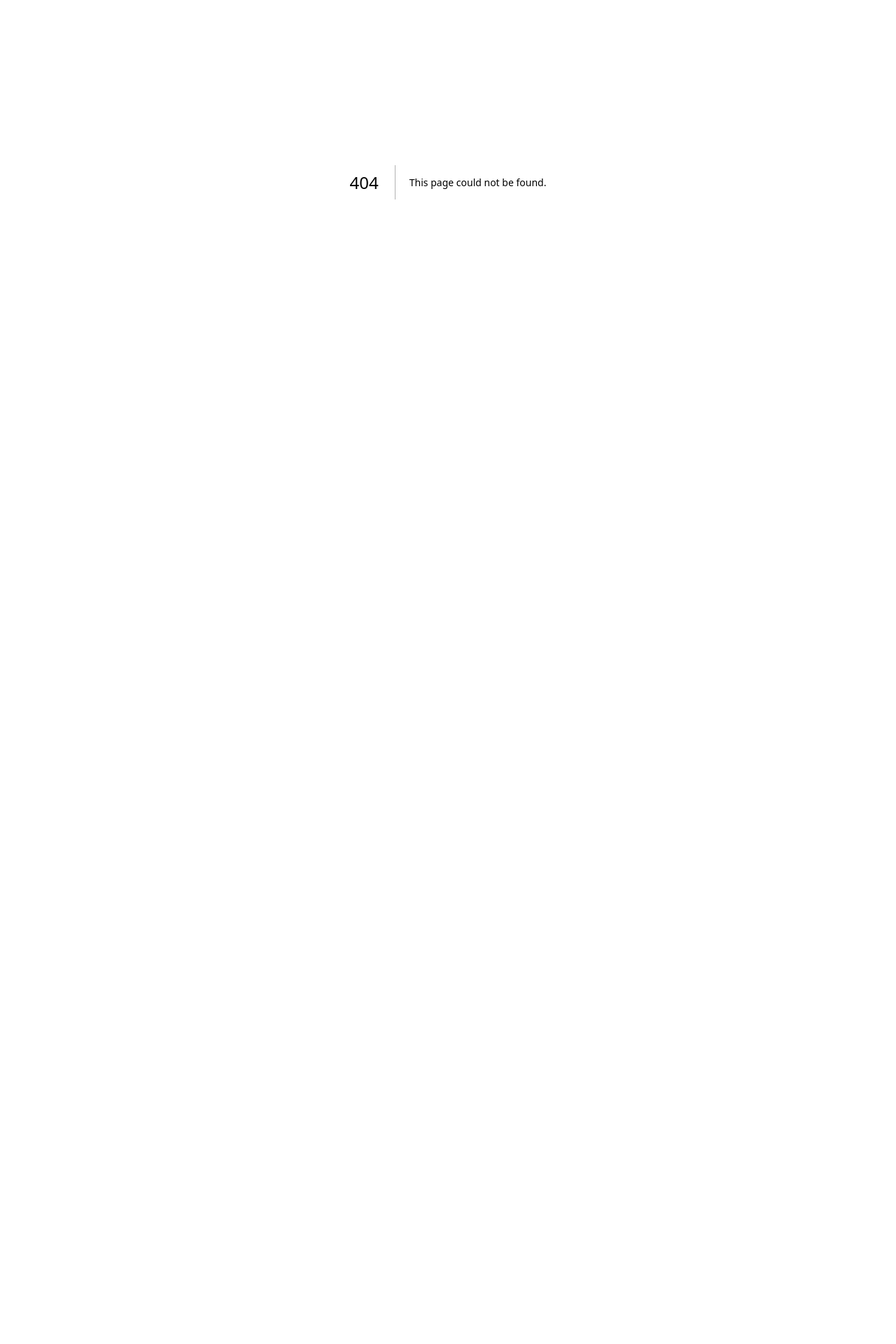
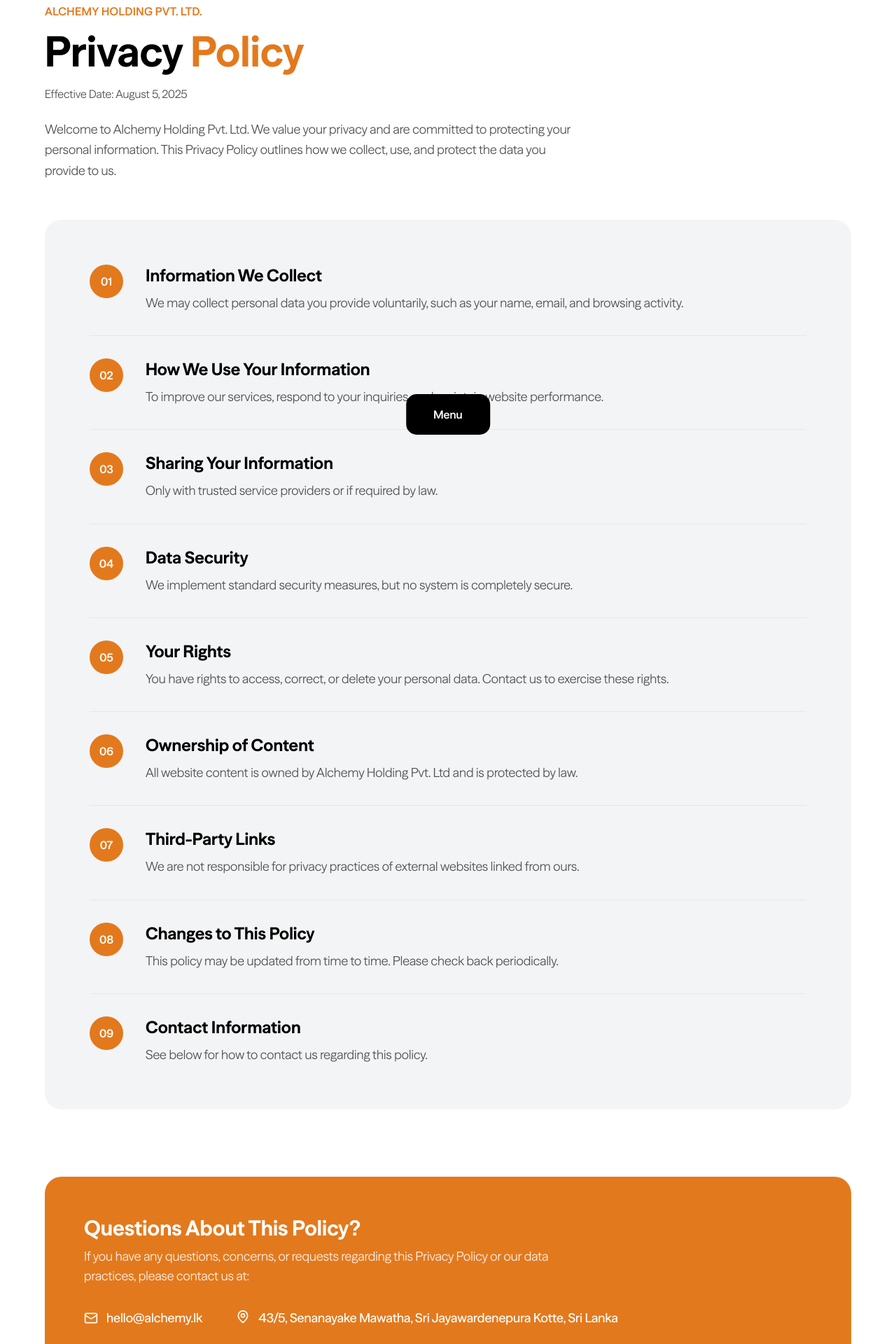
Before and after one commit to ChemyDigi/Alchemy-rewamp, a Next.js app: page /privacy-policy in a window 1280 px wide. Before the commit this address had no page. Shown: the part 140-2060 px from the top of the page at 70% size. Before the commit the page ends 800 px from the top, so only its background shows below. Built offline with nearby package versions, Linux system fonts and the light colour scheme.

Commit message:
feat: add privacy policy page, global styles, and site-wide footer component

```diff
--- /dev/null
+++ b/app/privacy-policy/page.tsx
@@ -0,0 +1,13 @@
+import PrivacyPolicy from "@/components/home/Privacypolicy";
+import Navbar from "@/components/Navbar";
+import Footer from "@/components/Footer";
+
+export default function PrivacyPolicyPage() {
+  return (
+    <>
+      <Navbar />
+      <PrivacyPolicy />
+      <Footer />
+    </>
+  );
+}
--- /dev/null
+++ b/components/home/Privacypolicy.tsx
@@ -0,0 +1,134 @@
+import { Mail, MapPin } from "lucide-react";
+
+const sections = [
+  {
+    title: "Information We Collect",
+    body: "We may collect personal data you provide voluntarily, such as your name, email, and browsing activity.",
+  },
+  {
+    title: "How We Use Your Information",
+    body: "To improve our services, respond to your inquiries, and maintain website performance.",
+  },
+  {
+    title: "Sharing Your Information",
+    body: "Only with trusted service providers or if required by law.",
+  },
+  {
+    title: "Data Security",
+    body: "We implement standard security measures, but no system is completely secure.",
+  },
+  {
+    title: "Your Rights",
+    body: "You have rights to access, correct, or delete your personal data. Contact us to exercise these rights.",
+  },
+  {
+    title: "Ownership of Content",
+    body: "All website content is owned by Alchemy Holding Pvt. Ltd and is protected by law.",
+  },
+  {
+    title: "Third-Party Links",
+    body: "We are not responsible for privacy practices of external websites linked from ours.",
+  },
+  {
+    title: "Changes to This Policy",
+    body: "This policy may be updated from time to time. Please check back periodically.",
+  },
+  {
+    title: "Contact Information",
+    body: "See below for how to contact us regarding this policy.",
+  },
+];
+
+export default function PrivacyPolicy() {
+  return (
+    <main className="w-full bg-white text-black">
+      {/* HERO */}
+      <section className="w-full px-6 md:px-10 lg:px-16 pt-20 md:pt-36 pb-10 md:pb-14 bg-white">
+        <div className="mx-auto max-w-[1200px]">
+          <p className="text-orange font-semibold uppercase tracking-wide text-sm md:text-base mb-3">
+            Alchemy Holding Pvt. Ltd.
+          </p>
+
+          <h1 className="text-3xl md:text-5xl lg:text-6xl font-bold text-black leading-[1.1]">
+            Privacy <span className="text-orange">Policy</span>
+          </h1>
+
+          <p className="mt-4 text-gray-dark text-sm md:text-base">
+            Effective Date: August 5, 2025
+          </p>
+
+          <p className="mt-6 max-w-3xl text-gray-dark text-base md:text-lg leading-relaxed">
+            Welcome to Alchemy Holding Pvt. Ltd. We value your privacy and are
+            committed to protecting your personal information. This Privacy
+            Policy outlines how we collect, use, and protect the data you
+            provide to us.
+          </p>
+        </div>
+      </section>
+
+      {/* SECTIONS */}
+      <section className="w-full px-6 md:px-10 lg:px-16 pb-16 md:pb-24 bg-white">
+        <div className="mx-auto max-w-[1200px] bg-gray-100 rounded-3xl p-6 md:p-12 lg:p-16">
+          <div className="flex flex-col divide-y divide-gray-200">
+            {sections.map((section, index) => (
+              <div
+                key={section.title}
+                className="flex gap-5 md:gap-8 py-6 md:py-8 first:pt-0 last:pb-0"
+              >
+                <span className="flex-shrink-0 flex items-center justify-center w-10 h-10 md:w-12 md:h-12 rounded-full bg-orange text-white font-semibold text-sm md:text-base">
+                  {String(index + 1).padStart(2, "0")}
+                </span>
+
+                <div>
+                  <h2 className="text-lg md:text-2xl font-bold text-black mb-2">
+                    {section.title}
+                  </h2>
+                  <p className="text-gray-dark text-sm md:text-lg leading-relaxed">
+                    {section.body}
+                  </p>
+                </div>
+              </div>
+            ))}
+          </div>
+        </div>
+      </section>
+
+      {/* CONTACT */}
+      <section className="w-full px-6 md:px-10 lg:px-16 pb-20 md:pb-28 bg-white">
+        <div className="mx-auto max-w-[1200px] bg-orange rounded-3xl p-8 md:p-14 text-white">
+          <h2 className="text-xl md:text-3xl font-bold mb-2">
+            Questions About This Policy?
+          </h2>
+          <p className="text-white/90 max-w-2xl mb-8 text-sm md:text-lg">
+            If you have any questions, concerns, or requests regarding this
+            Privacy Policy or our data practices, please contact us at:
+          </p>
+
+          <div className="flex flex-col sm:flex-row gap-6 sm:gap-12">
+            <a
+              href="mailto:hello@alchemy.lk"
+              className="flex items-center gap-3 hover:opacity-80 transition-opacity"
+            >
+              <Mail size={20} />
+              <span className="text-sm md:text-lg font-medium">
+                hello@alchemy.lk
+              </span>
+            </a>
+
+            <a
+              href="https://www.google.com/maps/search/?api=1&query=43%2F5+Senanayake+Mawatha+Sri+Jayawardenepura+Kotte+Sri+Lanka"
+              target="_blank"
+              rel="noopener noreferrer"
+              className="flex items-start gap-3 hover:opacity-80 transition-opacity"
+            >
+              <MapPin size={20} className="mt-0.5 flex-shrink-0" />
+              <span className="text-sm md:text-lg font-medium">
+                43/5, Senanayake Mawatha, Sri Jayawardenepura Kotte, Sri Lanka
+              </span>
+            </a>
+          </div>
+        </div>
+      </section>
+    </main>
+  );
+}
```
